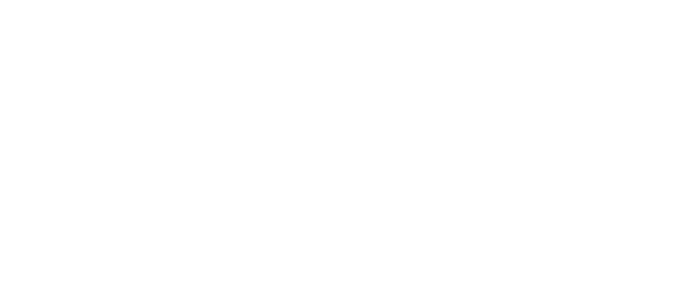
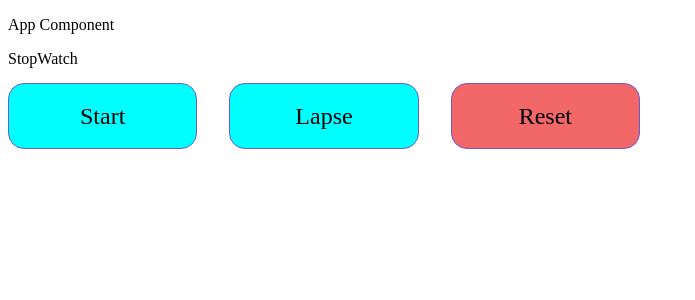
Before and after one commit to Shopify/eng-intern-assessment-react, a React app: page / in a window 1280 px wide. Shown: the top 300 px of the page, without its empty margins (0-695 px from the left). Built offline with nearby package versions, Linux system fonts and the light colour scheme.

Commit message:
feat: initial design - stopwatch button component
This commit also helps kick start the stopwatch feature by making
all necessary imports available into the relevant components.

```diff
--- a/src/App.tsx
+++ b/src/App.tsx
@@ -1,7 +1,12 @@
-import React from 'react'
+import React from "react";
+
+import StopWatch from "./StopWatch";
 
 export default function App() {
-    return(
-        <div></div>
-    )
+  return (
+    <div>
+      <p>App Component</p>
+      <StopWatch />
+    </div>
+  );
 }
--- a/src/StopWatch.tsx
+++ b/src/StopWatch.tsx
@@ -1,7 +1,15 @@
-import React from 'react'
+import React, { useState } from "react";
+
+import StopWatchButton from "./StopWatchButton";
 
 export default function StopWatch() {
-    return(
-        <div></div>
-    )
+  /* This will represent whether or not our stopwatch is active */
+  const [timer, setTimer] = useState(false);
+
+  return (
+    <div>
+      <p>StopWatch</p>
+      <StopWatchButton active={timer} timerHandler={setTimer}/>
+    </div>
+  );
 }
--- a/src/StopWatchButton.tsx
+++ b/src/StopWatchButton.tsx
@@ -1,7 +1,34 @@
-import React from 'react'
+import React from "react";
 
-export default function StopWatchButton() {
-    return(
-        <div></div>
-    )
+import "./stopwatch.css";
+
+export default function StopWatchButton({
+  active,
+  timerHandler,
+}: {
+  active: boolean;
+  timerHandler: React.Dispatch<React.SetStateAction<boolean>>;
+}) {
+  return (
+    <div className="stopwatch-button-box">
+      {/* Creating the buttons as <span> elements instead of <button> to override the default UI */}
+      {active ? (
+        <span
+          onClick={() => timerHandler(!active)}
+          className="stopwatch-button stopwatch-red"
+        >
+          Stop
+        </span>
+      ) : (
+        <span
+          onClick={() => timerHandler(!active)}
+          className="stopwatch-button"
+        >
+          Start
+        </span>
+      )}
+      <span className="stopwatch-button">Lapse</span>
+      <span className="stopwatch-button stopwatch-red">Reset</span>
+    </div>
+  );
 }
--- /dev/null
+++ b/src/stopwatch.css
@@ -0,0 +1,36 @@
+.stopwatch-button-box {
+  display: flex;
+  width: 50%;
+  height: 4rem;
+  justify-content: space-around;
+  align-items: center;
+  column-gap: 2rem;
+}
+
+.stopwatch-button {
+  display: flex;
+  justify-content: center;
+  align-items: center;
+  border: 1px solid slateblue;
+  border-radius: 1rem;
+  width: 100%;
+  height: 100%;
+  font-size: x-large;
+  background-color: #00ffff;
+  transition: box-shadow 0.3s ease;
+  /* If users were to click the buttons fast, it would highlight the text and the UI would look funny.
+  This gets annoying so we add this property in so that the text cannot be highlighted. */
+  user-select: none;
+}
+
+.stopwatch-button:hover {
+  cursor: pointer;
+}
+
+.stopwatch-button:active {
+  box-shadow: 0 0 10px rgba(0, 0, 0, 0.3);
+}
+
+.stopwatch-red {
+  background-color: rgb(242, 103, 103);
+}
```
